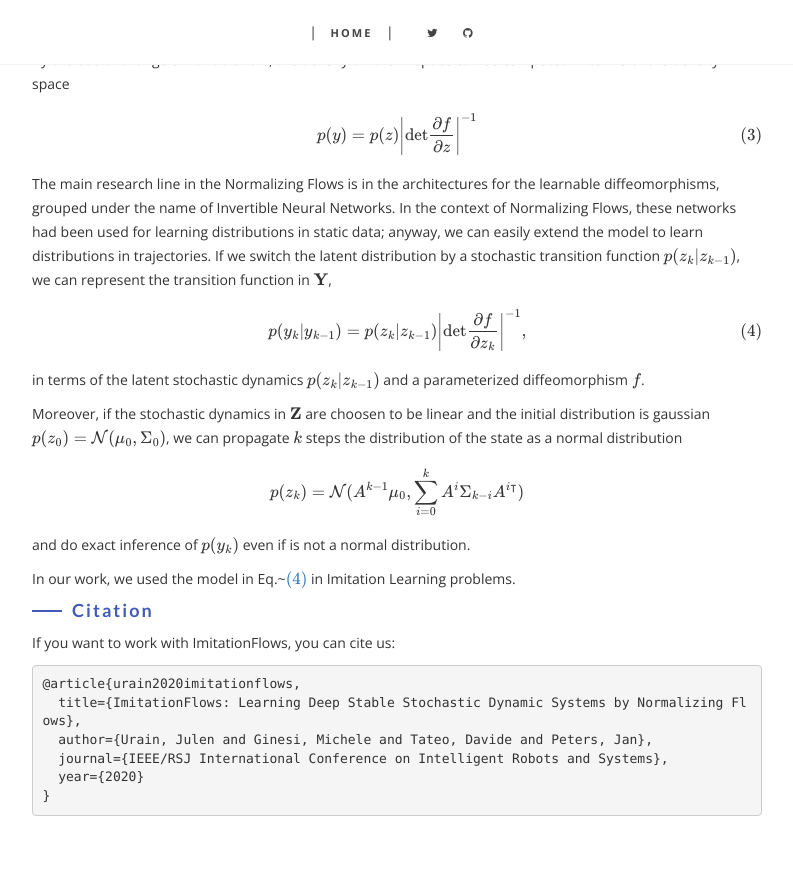
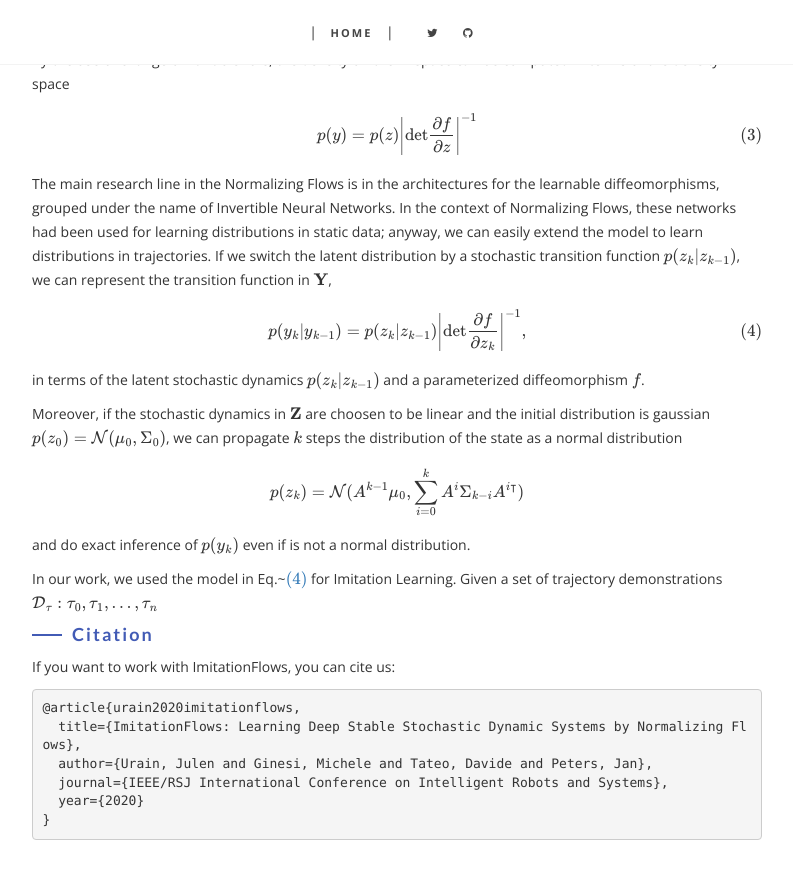
Before and after one commit to TheCamusean/theCamusean.github.io, a Jekyll site: the page built from _posts/2020-07-05-ImitationFlows.md, in a window 1280 px wide and 900 px high, scrolled down 3917 px. Shown: the top 879 px of the window, without its empty margins (243-1036 px from the left). Built offline with Jekyll 4.4.1, drawn with Linux system fonts in a browser that asks for light colours; some web fonts are replaced; formulas are drawn with MathJax 3; a script that is not in the unit is left out; comment, search, counter and statistics services are not loaded.

Commit message:
trajectories

```diff
--- a/_posts/2020-07-05-ImitationFlows.md
+++ b/_posts/2020-07-05-ImitationFlows.md
@@ -104,7 +104,7 @@ $$p(z_k) = \mathcal{N}(A^{k-1} \mu_{0}, \sum_{i=0}^{k} A^{i} \Sigma_{k-i} A^{i \
 
 and do exact inference of $p(y_{k})$ even if is not a normal distribution.
 
-In our work, we used the model in Eq.~\eqref{eq:dynamic_flow} in Imitation Learning problems.
+In our work, we used the model in Eq.~\eqref{eq:dynamic_flow} for Imitation Learning. Given a set of trajectory demonstrations $\mathcal{D}_{\tau}:\{\tau_0 , \tau_1, \dots , \tau_n \}$
 
 
 #### Citation
```
